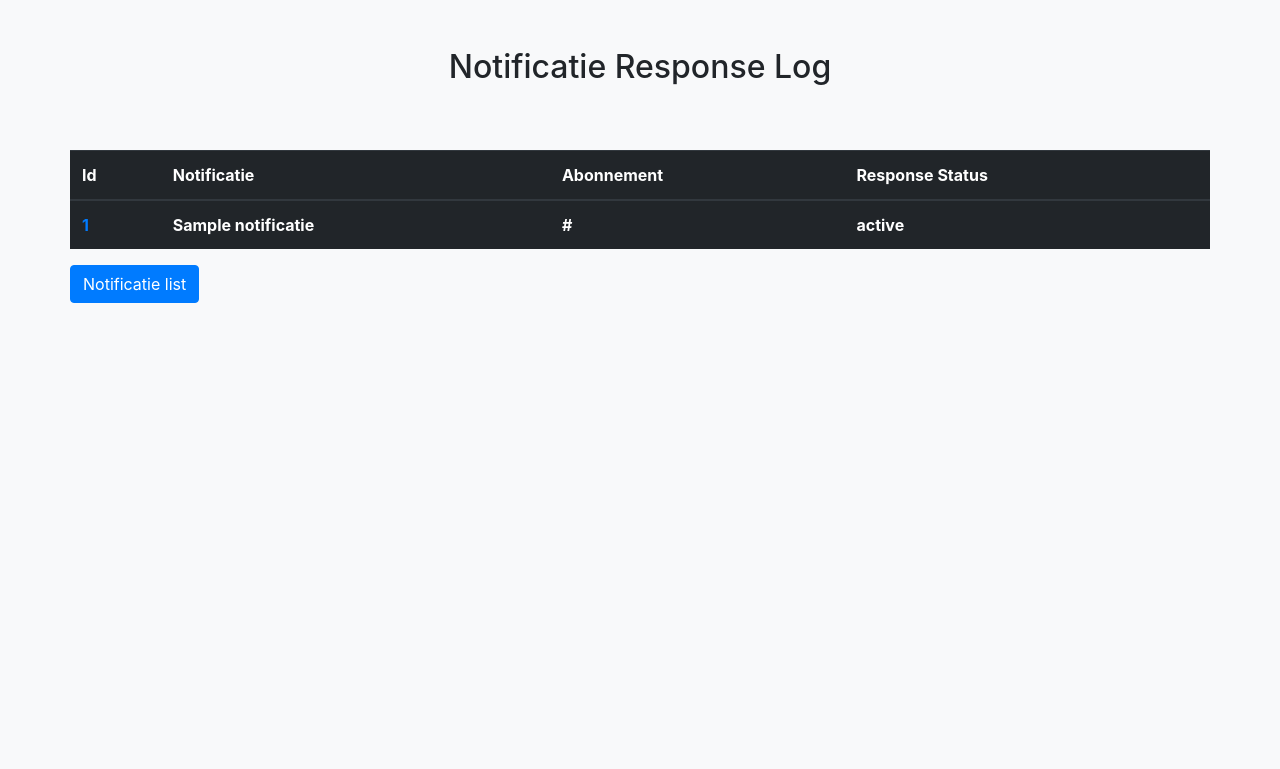
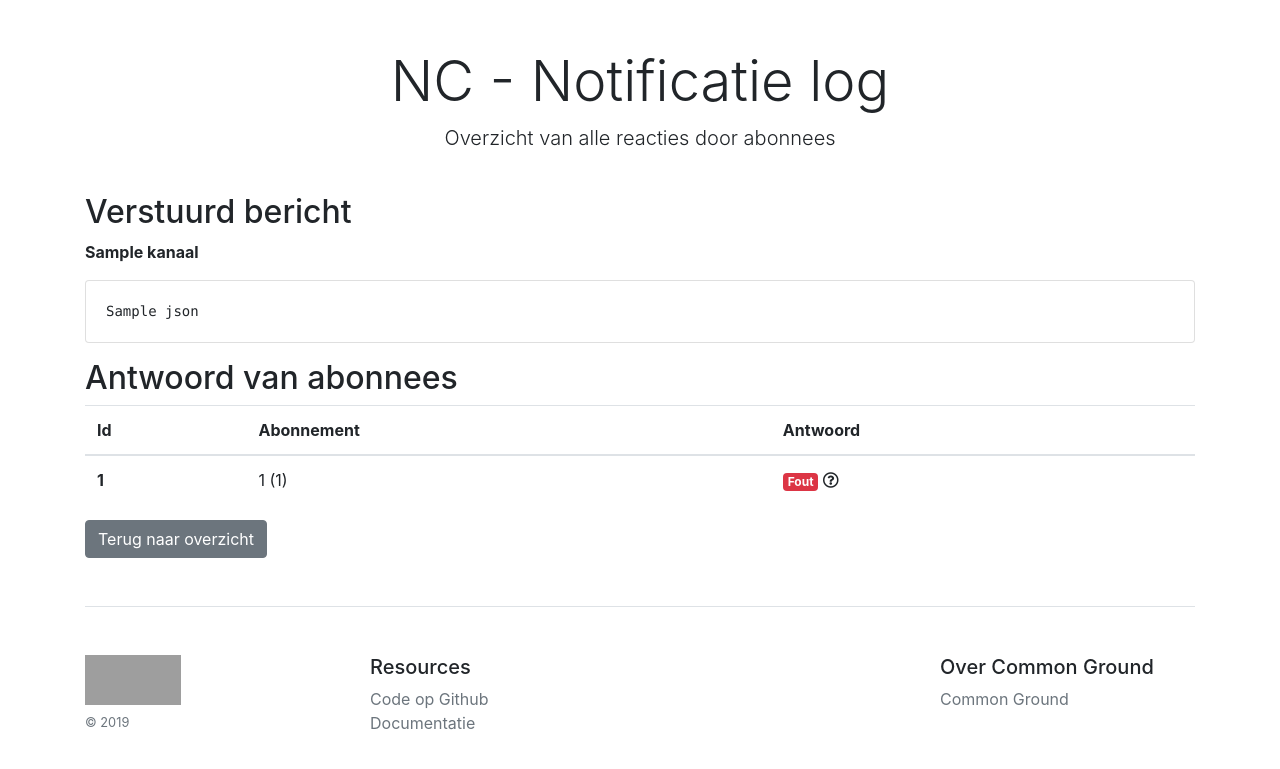
Before and after one commit to VNG-Realisatie/notificaties-api, a Django app: template src/notifications/notificatielog/templates/notificatie-responses-list.html in a window 1280 px wide. Shown: the top 769 px of the page. Run offline with Django 3.2, Linux system fonts and the light colour scheme; the template is opened without the code that fills it: most values are stand-ins (such as "Sample title", 1, 10 or a date in 2020); lists and menus that the app fills with data are empty; some libraries are stand-ins or nearby versions; grey boxes are pictures that could not be loaded.

Commit message:
Minor style updates.

```diff
--- a/src/notifications/datamodel/models.py
+++ b/src/notifications/datamodel/models.py
@@ -1,3 +1,4 @@
+import json
 import uuid as _uuid
 
 from django.contrib.postgres.fields import ArrayField
@@ -112,6 +113,9 @@ class Notificatie(models.Model):
     forwarded_msg = models.TextField()
     kanaal = models.ForeignKey(Kanaal, on_delete=models.CASCADE)
 
+    def json(self):
+        return json.loads(self.forwarded_msg)
+
     def __str__(self) -> str:
         return 'Notificatie ({})'.format(self.kanaal)
 
--- a/src/notifications/notificatielog/templates/base.html
+++ b/src/notifications/notificatielog/templates/base.html
@@ -1,25 +1,56 @@
-<!DOCTYPE html>
+{% load static %}<!doctype html>
 <html lang="en">
+  <head>
+    <meta charset="utf-8">
+    <meta name="viewport" content="width=device-width, initial-scale=1, shrink-to-fit=no">
 
-<head>
-    <link rel="stylesheet" href="https://stackpath.bootstrapcdn.com/bootstrap/4.1.3/css/bootstrap.min.css"
-        integrity="sha384-MCw98/SFnGE8fJT3GXwEOngsV7Zt27NXFoaoApmYm81iuXoPkFOJwJ8ERdknLPMO" crossorigin="anonymous">
-    <script src="https://code.jquery.com/jquery-3.3.1.slim.min.js"
-        integrity="sha384-q8i/X+965DzO0rT7abK41JStQIAqVgRVzpbzo5smXKp4YfRvH+8abtTE1Pi6jizo" crossorigin="anonymous">
-    </script>
-    <script src="https://cdnjs.cloudflare.com/ajax/libs/popper.js/1.14.3/umd/popper.min.js"
-        integrity="sha384-ZMP7rVo3mIykV+2+9J3UJ46jBk0WLaUAdn689aCwoqbBJiSnjAK/l8WvCWPIPm49" crossorigin="anonymous">
-    </script>
-    <script src="https://stackpath.bootstrapcdn.com/bootstrap/4.1.3/js/bootstrap.min.js"
-        integrity="sha384-ChfqqxuZUCnJSK3+MXmPNIyE6ZbWh2IMqE241rYiqJxyMiZ6OW/JmZQ5stwEULTy" crossorigin="anonymous">
-    </script>
-</head>
+    <link rel="stylesheet" href="https://stackpath.bootstrapcdn.com/bootstrap/4.1.2/css/bootstrap.min.css" integrity="sha384-Smlep5jCw/wG7hdkwQ/Z5nLIefveQRIY9nfy6xoR1uRYBtpZgI6339F5dgvm/e9B" crossorigin="anonymous">
+    <link rel="stylesheet" href="https://use.fontawesome.com/releases/v5.1.1/css/all.css" integrity="sha384-O8whS3fhG2OnA5Kas0Y9l3cfpmYjapjI0E4theH4iuMD+pLhbf6JI0jIMfYcK3yZ" crossorigin="anonymous">
 
-<body class="bg-light">
+    {% block extra_style %}{% endblock %}
+
+    <title>NC - Notificatie log</title>
+  </head>
+  <body>
+
+    {% block content %}{% endblock %}
 
     <div class="container">
-        {% block content %}
-        {% endblock %}
+      <footer class="pt-4 my-md-5 pt-md-5 border-top">
+        <div class="row">
+          <div class="col-12 col-md">
+            <img class="mb-2" src="https://vng.nl/sites/all/themes/youwe/vng17/logo.svg" alt="" width="96" height="50">
+            <small class="d-block mb-3 text-muted">&copy; {% now "Y" %}</small>
+          </div>
+          <div class="col-6 col-md">
+            <h5>Resources</h5>
+            <ul class="list-unstyled text-small">
+              <li><a class="text-muted" href="https://github.com/VNG-Realisatie/gemma-zaken/">Code op Github</a></li>
+              <li><a class="text-muted" href="https://ref.tst.vng.cloud//">Documentatie</a></li>
+            </ul>
+          </div>
+          <div class="col-6 col-md">
+          </div>
+          <div class="col-6 col-md">
+            <h5>Over Common Ground</h5>
+            <ul class="list-unstyled text-small">
+              <li><a class="text-muted" href="https://commonground.nl/">Common Ground</a></li>
+            </ul>
+          </div>
+        </div>
+      </footer>
     </div>
 
-</body>
+    <script src="https://code.jquery.com/jquery-3.3.1.slim.min.js" integrity="sha384-q8i/X+965DzO0rT7abK41JStQIAqVgRVzpbzo5smXKp4YfRvH+8abtTE1Pi6jizo" crossorigin="anonymous"></script>
+    <script src="https://cdnjs.cloudflare.com/ajax/libs/popper.js/1.14.3/umd/popper.min.js" integrity="sha384-ZMP7rVo3mIykV+2+9J3UJ46jBk0WLaUAdn689aCwoqbBJiSnjAK/l8WvCWPIPm49" crossorigin="anonymous"></script>
+    <script src="https://stackpath.bootstrapcdn.com/bootstrap/4.1.2/js/bootstrap.min.js" integrity="sha384-o+RDsa0aLu++PJvFqy8fFScvbHFLtbvScb8AjopnFD+iEQ7wo/CG0xlczd+2O/em" crossorigin="anonymous"></script>
+
+    <script>
+      $(function () {
+        $('[data-toggle="tooltip"]').tooltip()
+      })
+    </script>
+
+    {% block extra_scripts %}{% endblock %}
+  </body>
+</html>
--- a/src/notifications/notificatielog/templates/notificatie-responses-list.html
+++ b/src/notifications/notificatielog/templates/notificatie-responses-list.html
@@ -1,36 +1,57 @@
 {% extends 'base.html' %}
 
 {% block content %}
-<div class="py-5 text-center">
 
-    <h2>Notificatie Response Log</h2>
-    <p class="lead"></p>
+  <div class="px-3 py-3 pt-md-5 pb-md-4 mx-auto text-center">
+    <h1 class="display-4">NC - Notificatie log</h1>
+    <p class="lead">Overzicht van alle reacties door abonnees</p>
   </div>
 
-<div class="row">
-    <table class="table table-dark">
+  <div class="container">
+    {% with log.first.notificatie as notificatie %}
+      <h2>Verstuurd bericht</h2>
+      <p><strong>{{notificatie.kanaal}}</strong></p>
+      <pre class="card card-body pre-scrollable">{{notificatie.json|pprint}}</pre>
+    {% endwith %}
+
+    <h2>Antwoord van abonnees</h2>
+    <table class="table">
       <thead>
         <tr>
-                <th scope="c1f28ol">Id</th>
-                <th scope="col">Notificatie</th>
+          <th scope="col">Id</th>
           <th scope="col">Abonnement</th>
-                <th scope="col">Response Status</th>
+          <th scope="col">Antwoord</th>
         </tr>
       </thead>
       <tbody>
-            {% for notificatie in log %}
+        {% for response in log %}
           <tr>
             <th scope="row">
-                        <a  href="#">{{notificatie.id}}</a>
+              {{response.id}}
             </th>
-                    <th scope="row">{{notificatie.notificatie}}</th>
-                    <th scope="row">{{notificatie.abonnement.callback_url}}</th>
-                    <th scope="row">{{notificatie.response_status}}</th>
+            <td scope="row">{{response.abonnement.client_id}} ({{response.abonnement.uuid}})</td>
+            <td scope="row">
+              {% if response.exception %}
+                <span class="badge badge-danger">Fout</span>
+                <i class="far fa-question-circle" title="{{response.exception}}"></i>
+              {% else %}
+                {% if response.response_status < 300 %}
+                  <span class="badge badge-success">OK</span>
+                {% else %}
+                  <span class="badge badge-warning">Niet bevestigd</span>
+                {% endif %}
+                HTTP {{response.response_status}}
+              {% endif %}
+            </td>
           </tr>
         {% endfor %}
       </tbody>
     </table>
-    <a href="{% url 'notificatielog:notificatie_log' %}" class="btn btn-primary" role="button">Notificatie list</a>
+
     {% include 'components/pagination/pagination.html' %}
+
+    <a href="{% url 'notificatielog:notificatie_log' %}" class="btn btn-secondary" role="button">Terug naar overzicht</a>
+
   </div>
+
 {% endblock %}
--- a/src/notifications/notificatielog/views.py
+++ b/src/notifications/notificatielog/views.py
@@ -1,4 +1,3 @@
-from django.shortcuts import render
 from django.views.generic.list import ListView
 
 from notifications.datamodel.models import Notificatie, NotificatieResponse
@@ -6,7 +5,7 @@ from notifications.datamodel.models import Notificatie, NotificatieResponse
 
 class NotificatieLogListView(ListView):
     template_name = 'notificatie-list.html'
-    queryset = Notificatie.objects.all().order_by('id')
+    queryset = Notificatie.objects.all().order_by('-id')
     context_object_name = 'log'
 
     paginate_by = 10
@@ -19,4 +18,4 @@ class NotificatieResponseLogListView(ListView):
     paginate_by = 10
 
     def get_queryset(self):
-        return NotificatieResponse.objects.filter(notificatie__id=self.kwargs['notificatie_id']).order_by('id')
+        return NotificatieResponse.objects.filter(notificatie__id=self.kwargs['notificatie_id']).order_by('-id')
--- a/src/notifications/templates/index.html
+++ b/src/notifications/templates/index.html
@@ -9,7 +9,9 @@
 
     <a href="{% url 'vng_api_common:scopes' %}" class="link-block">API scopes</a>
 
-    <a href="{% url 'admin:index' %}" class="link-block">admin</a>
+    <a href="{% url 'notificatielog:notificatie_log' %}" class="link-block">Logging</a>
+
+    <a href="{% url 'admin:index' %}" class="link-block">Admin</a>
 
 </article>
 {% endblock %}
--- a/src/notifications/templates/master.html
+++ b/src/notifications/templates/master.html
@@ -1,8 +1,8 @@
-{% load staticfiles %}<!DOCTYPE html>
+{% load staticfiles  %}<!DOCTYPE html>
 <html lang="en">
     <head>
         <meta charset="utf-8">
-        <title>{% block title %}notifications | Referentieimplementatie{% endblock %}</title>
+        <title>{% block title %}NC | Referentieimplementatie{% endblock %}</title>
         <meta name="viewport" content="width=device-width, initial-scale=1.0">
         <meta name="description" content="">
         <meta name="author" content="">
@@ -18,7 +18,7 @@
         <main class="content">
             <header class="page-header">
                 <img class="page-header__logo" src="{% static 'img/vng.svg' %}">
-                <h1 class="page-header__title">notifications</h1>
+                <h1 class="page-header__title">Notificatie (routering) component</h1>
             </header>
 
 
```
Also changed, not shown: src/notifications/notificatielog/templates/notificatie-list.html (+21 -8 lines). Lines whose indentation alone changed are shown as unchanged.
